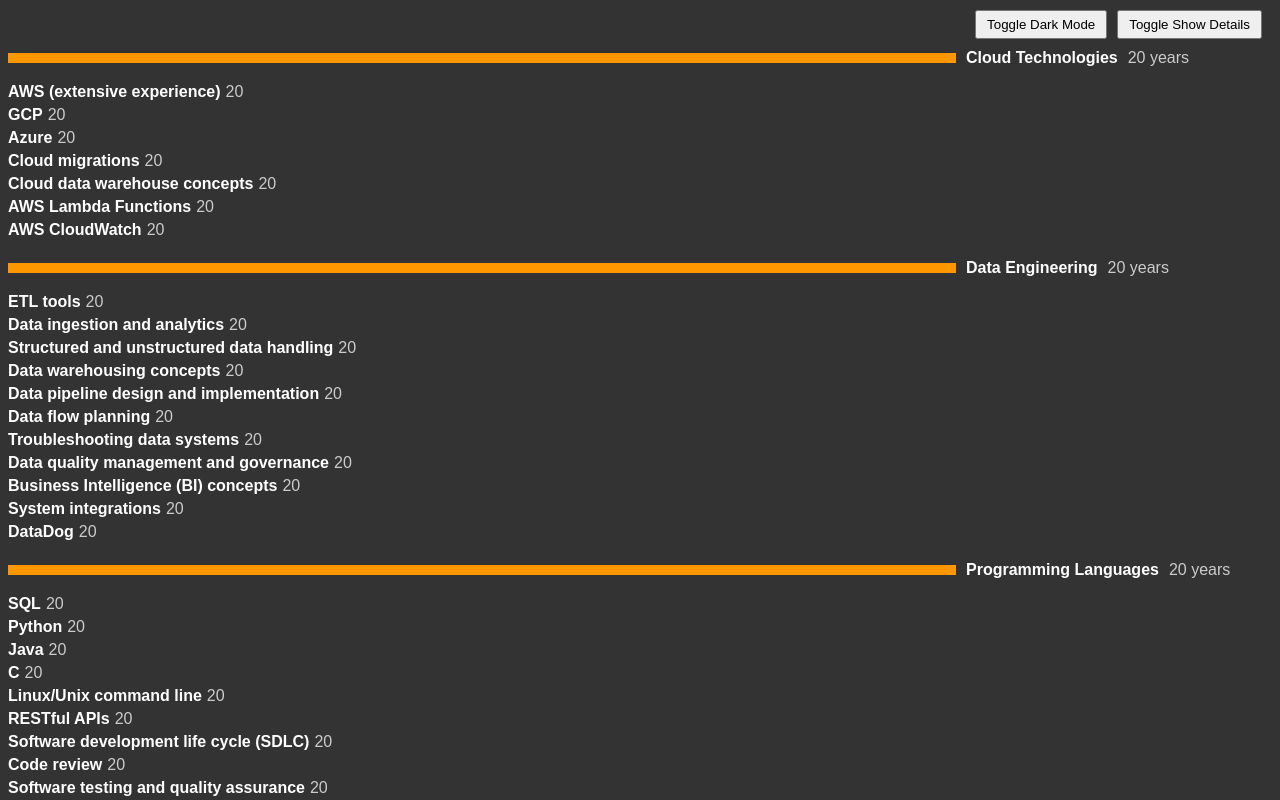
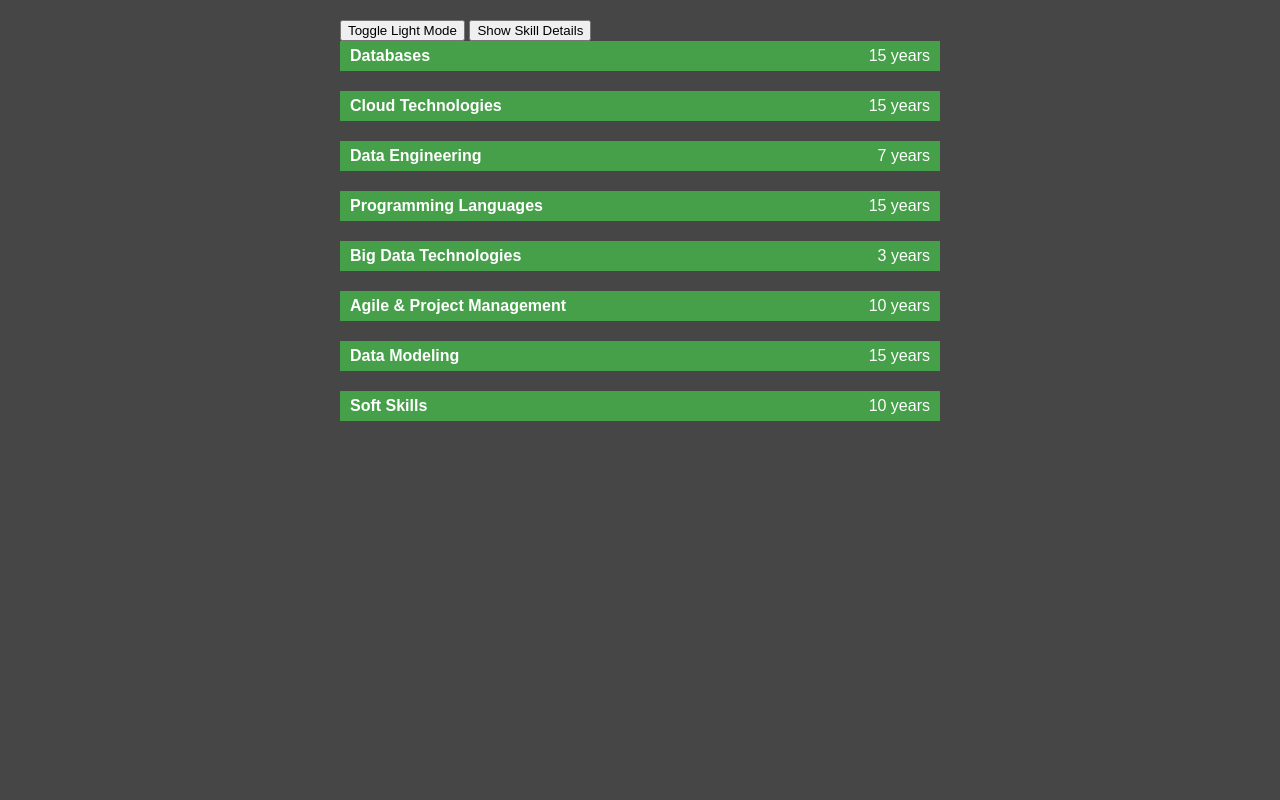
Before and after one commit to sbecker11/js-skills-viewer, a plain HTML site: page index.html in a window 1280 px wide. Both pictures are taken after a click on the button "Toggle Dark Mode". Shown: the top 800 px of the page. Drawn offline with Linux system fonts and the light colour scheme.

Commit message:
working, but category years are wrong

```diff
--- a/skills.css
+++ b/skills.css
@@ -1,77 +1,112 @@
-/* Example styles */
+:root {
+    --bg-color: #ffffff;
+    --text-color: #333333;
+    --bar-bg-color: #e0e0e0;
+    --bar-fill-color: #4CAF50;
+}
+
+.dark-mode {
+    --bg-color: #464646;
+    --text-color: #ffffff;
+    --bar-bg-color: #303030;
+    --bar-fill-color: #45a049;
+}
+
 body {
     font-family: Arial, sans-serif;
+    max-width: 600px;
+    margin: 0 auto;
+    padding: 20px;
+    background-color: var(--bg-color);
+    color: var(--text-color);
 }
 
-.controls {
-    display: flex;
-    justify-content: flex-end;
-    margin: 10px;
-}
-
-.controls button {
-    margin-left: 10px;
-    padding: 5px 10px;
-    cursor: pointer;
+h1 {
+    text-align: center;
 }
 
 .skill-category {
     margin-bottom: 20px;
+    position: relative;
+}
+
+.skill-name {
+    position: absolute;
+    left: 10px;
+    top: 50%;
+    transform: translateY(-50%);
+    z-index: 1;
+    color: white;
+    font-weight: bold;
+    white-space: nowrap;
+    overflow: hidden;
+    text-overflow: ellipsis;
+    max-width: calc(100% - 70px);
 }
 
 .skill-bar {
-    display: flex;
-    align-items: center;
-    margin-bottom: 10px;
+    width: 100%;
+    height: 30px;
+    background-color: var(--bar-bg-color);
+    position: relative;
 }
 
 .skill-fill {
-    height: 10px;
-    background-color: #4caf50;
-    margin-right: 10px;
-}
-
-.skill-name {
-    font-weight: bold;
-    margin-right: 10px;
+    height: 100%;
+    background-color: var(--bar-fill-color);
 }
 
 .skill-years {
-    color: #888;
+    position: absolute;
+    right: 10px;
+    top: 50%;
+    transform: translateY(-50%);
 }
-
 .skill-details {
-    list-style-type: none;
-    padding: 0;
+    display: none;
+    margin-top: 5px;
 }
 
 .skill-details li {
-    margin-bottom: 5px;
+    display: flex; /* Make li elements block-level to stretch to the right-most side */
+    justify-content: space-between; /* Ensure space between the name and years */
+    align-items: center; /* Align items vertically in the center */
+    margin-bottom: 2px; /* Adjust this value to decrease vertical spacing */
+    padding: 0; /* Remove any default padding */
+
 }
-
 .skill-detail-name {
-    font-weight: bold;
+    flex: 1; /* Allow the name to take up available space */
 }
 
 .skill-detail-years {
-    color: #888;
-    margin-left: 5px;
+    text-align: right;
+    flex: 0; /* Prevent the years from stretching */
+    display: block; /* Ensure it takes up the full width of the parent li */
+    white-space: nowrap;
 }
 
-body.dark-mode {
-    background-color: #333;
-    color: #fff;
+ul {
+    margin-top: 5px;
+    margin-bottom: 0;
+    padding-left: 20px;
 }
 
-body.dark-mode .skill-fill {
-    background-color: #ff9800;
+.toggle-button {
+    position: fixed;
+    padding: 5px 10px;
+    background-color: var(--bar-fill-color);
+    color: var(--bg-color);
+    border: none;
+    cursor: pointer;
 }
 
-body.dark-mode .skill-years,
-body.dark-mode .skill-detail-years {
-    color: #ccc;
+#mode-toggle {
+    top: 10px;
+    right: 10px;
 }
 
-.hidden {
-    display: none;
+#details-toggle {
+    top: 50px;
+    right: 10px;
 }
--- a/skills.csv
+++ b/skills.csv
@@ -1,53 +1,62 @@
 category,skill,years
-Cloud Technologies,AWS (extensive experience),20
-Cloud Technologies,GCP,20
-Cloud Technologies,Azure,20
-Cloud Technologies,Cloud migrations,20
-Cloud Technologies,Cloud data warehouse concepts,20
-Cloud Technologies,AWS Lambda Functions,20
-Cloud Technologies,AWS CloudWatch,20
-Data Engineering,ETL tools,20
-Data Engineering,Data ingestion and analytics,20
-Data Engineering,Structured and unstructured data handling,20
-Data Engineering,Data warehousing concepts,20
-Data Engineering,Data pipeline design and implementation,20
-Data Engineering,Data flow planning,20
-Data Engineering,Troubleshooting data systems,20
-Data Engineering,Data quality management and governance,20
-Data Engineering,Apache Airflow, dbt,20
-Data Engineering,Business Intelligence (BI) concepts,20
-Data Engineering,System integrations,20
-Data Engineering,AWS DataPipeline, Glue, Step Functions,20
-Data Engineering,DataDog,20
-Programming Languages,SQL,20
-Programming Languages,Python,20
-Programming Languages,Java,20
-Programming Languages,C,20
+Databases,Relational (PostgreSQL MySQL Oracle SQLServer),15
+Databases,Warehouse OLAP (Redshift columnar),3
+Databases,Dimensional (StarSchema Type 2 SCD),3
+Databases,Snowflake - Hybrid,2
+Databases,NoSQL (AWS DynamoDB Redis ElasticSearch),6
+Databases,Graph (Neo4j AWS Neptune),1
+Databases,RDBMS best practices,3
+Databases,Database performance tuning,3
+Databases,Databricks (Medallion Architecture Delta Lake Lakehouse),2
+Cloud Technologies,AWS (extensive experience),15
+Cloud Technologies,GCP,2
+Cloud Technologies,Azure,1
+Cloud Technologies,Cloud migrations,2
+Cloud Technologies,Cloud data warehouse concepts,7
+Cloud Technologies,AWS Lambda Functions,7
+Cloud Technologies,AWS CloudWatch,7
+Data Engineering,ETL tools,7
+Data Engineering,Data ingestion and analytics,7
+Data Engineering,Structured and unstructured data handling,15
+Data Engineering,Data warehousing concepts,7
+Data Engineering,Data pipeline design and implementation,7
+Data Engineering,Data flow planning,7
+Data Engineering,Troubleshooting data systems,7
+Data Engineering,Data quality management and governance,3
+Data Engineering,Apache Airflow dbt,2
+Data Engineering,Business Intelligence (BI) concepts,7
+Data Engineering,System integrations,15
+Data Engineering,AWS DataPipeline Glue Step Functions,2
+Data Engineering,DataDog,1
+Programming Languages,SQL,15
+Programming Languages,Python,7
+Programming Languages,Java,10
+Programming Languages,C,10
 Programming Languages,Linux/Unix command line,20
-Programming Languages,RESTful APIs,20
-Programming Languages,Version control systems (e.g., Git),20
+Programming Languages,RESTful APIs,15
+Programming Languages,Version control systems (e.g. Git),15
 Programming Languages,Software development life cycle (SDLC),20
 Programming Languages,Code review,20
 Programming Languages,Software testing and quality assurance,20
-Big Data Technologies,AWS Kinesis Data Streams,20
-Big Data Technologies,AWS Elastic MapReduce,20
-Big Data Technologies,Apache PySpark,20
-Big Data Technologies,Jupyter, Pandas, PyTorch, Numpy, SciPy,20
-Big Data Technologies,Matplotlib, Seaborn, Plotly,20
-Agile & Project Management,Agile methodologies,20
-Agile & Project Management,Scrum framework (Certified Scrum Master),20
-Agile & Project Management,Project management,20
-Agile & Project Management,Team collaboration,20
-Agile & Project Management,Time management,20
-Data Modeling,Object modeling (UMLs with business),20
-Data Modeling,Data modeling (ERDs with developers),20
-Data Modeling,Relational data modeling (OLTP - Tables, Transactions, 3NF),20
-Data Modeling,Multi-dimensional data modeling (OLAP - Facts, Dimensions, 1NF),20
-Soft Skills,Business requirements analysis,20
-Soft Skills,Technical requirements documentation,20
-Soft Skills,Problem-solving skills,20
+Big Data Technologies,AWS Kinesis Data Streams,3
+Big Data Technologies,AWS Elastic MapReduce,2
+Big Data Technologies,Apache PySpark,3
+Big Data Technologies,"Jupyter Pandas PyTorch Numpy SciPy",3
+Big Data Technologies,"Matplotlib Seaborn Plotly",3
+Agile & Project Management,Agile methodologies,10
+Agile & Project Management,Scrum framework (Certified Scrum Master),10
+Agile & Project Management,Project management,15
+Agile & Project Management,Team collaboration,15
+Agile & Project Management,Time management,15
+Data Modeling,Object modeling (UMLs with business),15
+Data Modeling,Data modeling (ERDs with developers),15
+Data Modeling,Relational data modeling (OLTP - Tables Transactions 3NF),10
+Data Modeling,Multi-dimensional data modeling (OLAP - Facts Dimensions 1NF),3
+Soft Skills,Business requirements analysis,10
+Soft Skills,Technical requirements documentation,10
+Soft Skills,Problem-solving skills,15
 Soft Skills,Analytical thinking,20
 Soft Skills,Communication skills (written and verbal),20
 Soft Skills,Attention to detail,20
 Soft Skills,Continuous learning (keeping up with new technologies),20
-Soft Skills,Data security and privacy concepts,20
+Soft Skills,Data security and privacy concepts,10
--- a/skills.js
+++ b/skills.js
@@ -1,41 +1,76 @@
 document.addEventListener('DOMContentLoaded', () => {
-    fetch('skills.csv')
+    const darkModeToggle = document.getElementById('dark-mode-toggle');
+    const detailsToggle = document.getElementById('show-details-toggle');
+    const html = document.documentElement;
+
+    // Load skills on page load
+    loadSkills().then(() => {
+        const skillDetails = document.querySelectorAll('.skill-details');
+        console.log(`DOMContentLoaded skillDetails.length ${skillDetails.length}`);
+
+        // Initial setup to ensure correct state
+        skillDetails.forEach(detail => {
+            detail.style.display = 'none';
+        });
+        detailsToggle.textContent = 'Show Skill Details';
+
+        // Add event listeners after skillDetails are defined
+        darkModeToggle.addEventListener('click', () => {
+            html.classList.toggle('dark-mode');
+            darkModeToggle.textContent = html.classList.contains('dark-mode') ? 'Toggle Light Mode' : 'Toggle Dark Mode';
+        });
+
+        detailsToggle.addEventListener('click', () => {
+            console.log(`detailsToggle.clickListener: skillDetails.length ${skillDetails.length}`);
+            const isHidden = skillDetails[0].style.display === 'none';
+
+            skillDetails.forEach(detail => {
+                detail.style.display = isHidden ? 'block' : 'none';
+            });
+
+            detailsToggle.textContent = isHidden ? 'Hide Skill Details' : 'Show Skill Details';
+        });
+    });
+
+    const skillDetailNames = document.querySelectorAll('.skill-detail-name');
+    for (let i = 0; i < skillDetailNames.length; i++) {
+        console.log(`skillDetailNames[${i}]: ${skillDetailNames[i].textContent}`);
+    }
+
+});
+
+function loadSkills() {
+    return fetch('skills.csv')
         .then(response => response.text())
         .then(data => {
             const skills = parseCSV(data);
-            const html = generateHTML(skills);
-            document.getElementById('skills-container').innerHTML = html;
+            const skillsContainer = document.getElementById('skills-container');
+            skillsContainer.innerHTML = generateHTML(skills);
         })
-        .catch(error => console.error('Error fetching the CSV file:', error));
-
-    document.getElementById('dark-mode-toggle').addEventListener('click', () => {
-        document.body.classList.toggle('dark-mode');
-    });
-
-    document.getElementById('show-details-toggle').addEventListener('click', () => {
-        document.querySelectorAll('.skill-details').forEach(details => {
-            details.classList.toggle('hidden');
-        });
-    });
-});
+        .catch(error => console.error('Error loading skills:', error));
+}
 
 function parseCSV(data) {
     const lines = data.split('\n');
+    const result = [];
     const headers = lines[0].split(',');
-    const skills = [];
 
     for (let i = 1; i < lines.length; i++) {
-        const line = lines[i].split(',');
-        if (line.length === headers.length) {
-            const skill = {};
-            for (let j = 0; j < headers.length; j++) {
-                skill[headers[j].trim()] = line[j].trim();
-            }
-            skills.push(skill);
+        const obj = {};
+        const currentline = lines[i].split(',');
+
+        for (let j = 0; j < headers.length; j++) {
+            obj[headers[j].trim()] = currentline[j].trim();
         }
+        console.log(`obj: ${JSON.stringify(obj)}`);
+        result.push(obj);
     }
 
-    return skills;
+    // group all skill-details by category and sort by decreasing skill-detail.age
+    // compoute category years as max skill-detail years
+    // sort categories alphabetically
+
+    return result;
 }
 
 function generateHTML(skills) {
@@ -51,26 +86,20 @@ function generateHTML(skills) {
     let html = '';
 
     for (const category in categories) {
-        html += `
-        <div class="skill-category">
-            <div class="skill-bar">
-                <div class="skill-fill" style="width: 75%;"></div>
-                <span class="skill-name">${category}</span>
-                <span class="skill-years">${categories[category][0].years} years</span>
-            </div>
-            <ul class="skill-details">
-        `;
+        html += `<div class="skill-category">`;
+        html += `<div class="skill-bar">`;
+        html += `<div class="skill-fill" style="width: ${categories[category][0].percentage}%;"></div>`;
+        html += `<span class="skill-name">${category}</span>`;
+        html += `<span class="skill-years">${categories[category][0].years} years</span>`;
+        html += `</div>`;
+        html += `<ul class="skill-details">`;
 
         categories[category].forEach(skill => {
-            html += `
-                <li><span class="skill-detail-name">${skill.skill}</span><span class="skill-detail-years">${skill.years}</span></li>
-            `;
+            html += `<li><span class="skill-detail-name">${skill.skill}</span><span class="skill-detail-years">${skill.years} yrs</span></li>`;
         });
 
-        html += `
-            </ul>
-        </div>
-        `;
+        html += `</ul>`;
+        html += `</div>`;
     }
 
     return html;
```
Also changed, not shown: static/Shawn Becker - Skills Matrix Summary.txt.
